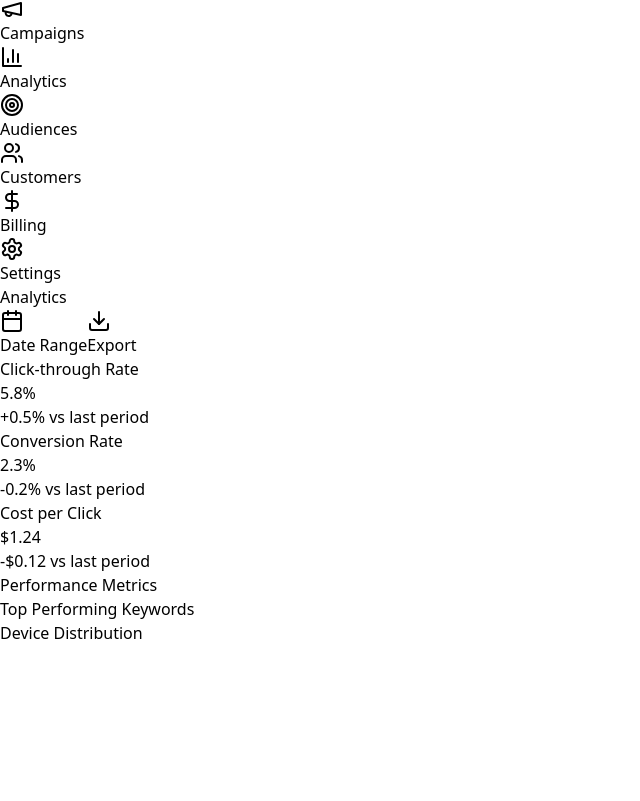
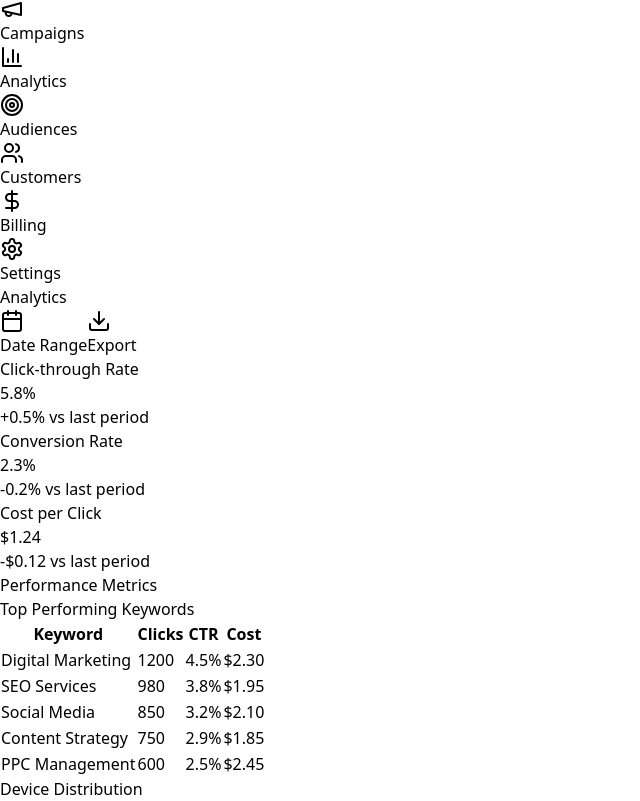
Before and after one commit to DeepCode-01/Google-ads-Clone, a React (Vite) app: page /analytics in a window 1280 px wide. Shown: the part 435-1236 px from the top of the page, without its empty margins (0-640 px from the left). Before the commit the page ends 1080 px from the top, so only its background shows below. Built offline with nearby package versions, Linux system fonts and the light colour scheme.

Commit message:
Analytics pagr changes added

```diff
--- a/src/pages/Analytics.jsx
+++ b/src/pages/Analytics.jsx
@@ -1,35 +1,63 @@
-import React from 'react';
-import { BarChart } from 'recharts';
-import { Calendar, Download } from 'lucide-react';
+import React from "react";
+import {
+  LineChart,
+  Line,
+  PieChart,
+  Pie,
+  Cell,
+  XAxis,
+  YAxis,
+  CartesianGrid,
+  Tooltip,
+  Legend,
+  ResponsiveContainer,
+} from "recharts";
+import { Calendar, Download } from "lucide-react";
 
 const performanceData = [
-  { date: '2024-03-01', clicks: 4000, impressions: 24000, conversions: 120 },
-  { date: '2024-03-02', clicks: 3000, impressions: 18000, conversions: 90 },
-  { date: '2024-03-03', clicks: 2000, impressions: 22000, conversions: 100 },
-  { date: '2024-03-04', clicks: 2780, impressions: 20000, conversions: 95 },
-  { date: '2024-03-05', clicks: 1890, impressions: 28000, conversions: 140 },
-  { date: '2024-03-06', clicks: 2390, impressions: 25000, conversions: 110 },
-  { date: '2024-03-07', clicks: 3490, impressions: 30000, conversions: 150 },
+  { date: "03/01", clicks: 4000, impressions: 24000, conversions: 120 },
+  { date: "03/02", clicks: 3000, impressions: 18000, conversions: 90 },
+  { date: "03/03", clicks: 2000, impressions: 22000, conversions: 100 },
+  { date: "03/04", clicks: 2780, impressions: 20000, conversions: 95 },
+  { date: "03/05", clicks: 1890, impressions: 28000, conversions: 140 },
+  { date: "03/06", clicks: 2390, impressions: 25000, conversions: 110 },
+  { date: "03/07", clicks: 3490, impressions: 30000, conversions: 150 },
 ];
+
+const keywordData = [
+  { keyword: "Digital Marketing", clicks: 1200, ctr: "4.5%", cost: "$2.30" },
+  { keyword: "SEO Services", clicks: 980, ctr: "3.8%", cost: "$1.95" },
+  { keyword: "Social Media", clicks: 850, ctr: "3.2%", cost: "$2.10" },
+  { keyword: "Content Strategy", clicks: 750, ctr: "2.9%", cost: "$1.85" },
+  { keyword: "PPC Management", clicks: 600, ctr: "2.5%", cost: "$2.45" },
+];
+
+const deviceData = [
+  { name: "Desktop", value: 45 },
+  { name: "Mobile", value: 40 },
+  { name: "Tablet", value: 15 },
+];
+
+const COLORS = ["#0088FE", "#00C49F", "#FFBB28"];
 
 export function Analytics() {
   return (
-    <div className="space-y-6">
-      <div className="flex justify-between items-center">
+    <div className="space-y-6 max-w-[1600px] mx-auto">
+      <div className="flex flex-col sm:flex-row justify-between items-start sm:items-center gap-4">
         <h1 className="text-2xl font-semibold">Analytics</h1>
-        <div className="flex gap-2">
-          <button className="btn btn-secondary flex items-center gap-2">
+        <div className="flex flex-wrap gap-2">
+          <button className="btn btn-secondary flex items-center gap-2 px-4 py-2 bg-white rounded-lg border hover:bg-gray-50">
             <Calendar className="w-4 h-4" />
             Date Range
           </button>
-          <button className="btn btn-secondary flex items-center gap-2">
+          <button className="btn btn-secondary flex items-center gap-2 px-4 py-2 bg-white rounded-lg border hover:bg-gray-50">
             <Download className="w-4 h-4" />
             Export
           </button>
         </div>
       </div>
 
-      <div className="grid grid-cols-1 md:grid-cols-3 gap-4">
+      <div className="grid grid-cols-1 md:grid-cols-2 lg:grid-cols-3 gap-4">
         <div className="bg-white p-6 rounded-lg shadow-sm">
           <h3 className="text-lg font-semibold mb-2">Click-through Rate</h3>
           <p className="text-3xl font-bold text-blue-600">5.8%</p>
@@ -49,22 +77,107 @@ export function Analytics() {
 
       <div className="bg-white p-6 rounded-lg shadow-sm">
         <h2 className="text-lg font-semibold mb-4">Performance Metrics</h2>
-        <div className="h-[400px]">
-          {/* Add a bar chart here using Recharts */}
+        <div className="h-[400px] w-full">
+          <ResponsiveContainer width="100%" height="100%">
+            <LineChart data={performanceData}>
+              <CartesianGrid strokeDasharray="3 3" />
+              <XAxis dataKey="date" />
+              <YAxis yAxisId="left" />
+              <YAxis yAxisId="right" orientation="right" />
+              <Tooltip />
+              <Legend />
+              <Line
+                yAxisId="left"
+                type="monotone"
+                dataKey="clicks"
+                stroke="#8884d8"
+                name="Clicks"
+              />
+              <Line
+                yAxisId="right"
+                type="monotone"
+                dataKey="impressions"
+                stroke="#82ca9d"
+                name="Impressions"
+              />
+            </LineChart>
+          </ResponsiveContainer>
         </div>
       </div>
 
       <div className="grid grid-cols-1 lg:grid-cols-2 gap-6">
         <div className="bg-white p-6 rounded-lg shadow-sm">
-          <h2 className="text-lg font-semibold mb-4">Top Performing Keywords</h2>
-          <div className="space-y-4">
-            {/* Add keyword performance list here */}
+          <h2 className="text-lg font-semibold mb-4">
+            Top Performing Keywords
+          </h2>
+          <div className="overflow-x-auto">
+            <table className="min-w-full divide-y divide-gray-200">
+              <thead>
+                <tr>
+                  <th className="px-4 py-3 text-left text-xs font-medium text-gray-500 uppercase">
+                    Keyword
+                  </th>
+                  <th className="px-4 py-3 text-left text-xs font-medium text-gray-500 uppercase">
+                    Clicks
+                  </th>
+                  <th className="px-4 py-3 text-left text-xs font-medium text-gray-500 uppercase">
+                    CTR
+                  </th>
+                  <th className="px-4 py-3 text-left text-xs font-medium text-gray-500 uppercase">
+                    Cost
+                  </th>
+                </tr>
+              </thead>
+              <tbody className="divide-y divide-gray-200">
+                {keywordData.map((item, index) => (
+                  <tr key={index}>
+                    <td className="px-4 py-3 text-sm text-gray-900">
+                      {item.keyword}
+                    </td>
+                    <td className="px-4 py-3 text-sm text-gray-900">
+                      {item.clicks}
+                    </td>
+                    <td className="px-4 py-3 text-sm text-gray-900">
+                      {item.ctr}
+                    </td>
+                    <td className="px-4 py-3 text-sm text-gray-900">
+                      {item.cost}
+                    </td>
+                  </tr>
+                ))}
+              </tbody>
+            </table>
           </div>
         </div>
+
         <div className="bg-white p-6 rounded-lg shadow-sm">
           <h2 className="text-lg font-semibold mb-4">Device Distribution</h2>
           <div className="h-[300px]">
-            {/* Add pie chart for device distribution */}
+            <ResponsiveContainer width="100%" height="100%">
+              <PieChart>
+                <Pie
+                  data={deviceData}
+                  cx="50%"
+                  cy="50%"
+                  labelLine={false}
+                  label={({ name, percent }) =>
+                    `${name} ${(percent * 100).toFixed(0)}%`
+                  }
+                  outerRadius={100}
+                  fill="#8884d8"
+                  dataKey="value"
+                >
+                  {deviceData.map((entry, index) => (
+                    <Cell
+                      key={`cell-${index}`}
+                      fill={COLORS[index % COLORS.length]}
+                    />
+                  ))}
+                </Pie>
+                <Tooltip />
+                <Legend />
+              </PieChart>
+            </ResponsiveContainer>
           </div>
         </div>
       </div>
--- a/src/pages/Overview.tsx
+++ b/src/pages/Overview.tsx
@@ -1,6 +1,6 @@
 import React from 'react';
 import { StatCard } from '../components/Dashboard/StatCard';
-import { PerformanceChart } from '../components/Dashboard/PerformanceChart';
+import  PerformanceChart from '../components/Dashboard/PerformanceChart';
 import {
   TrendingUp,
   MousePointer,
```
